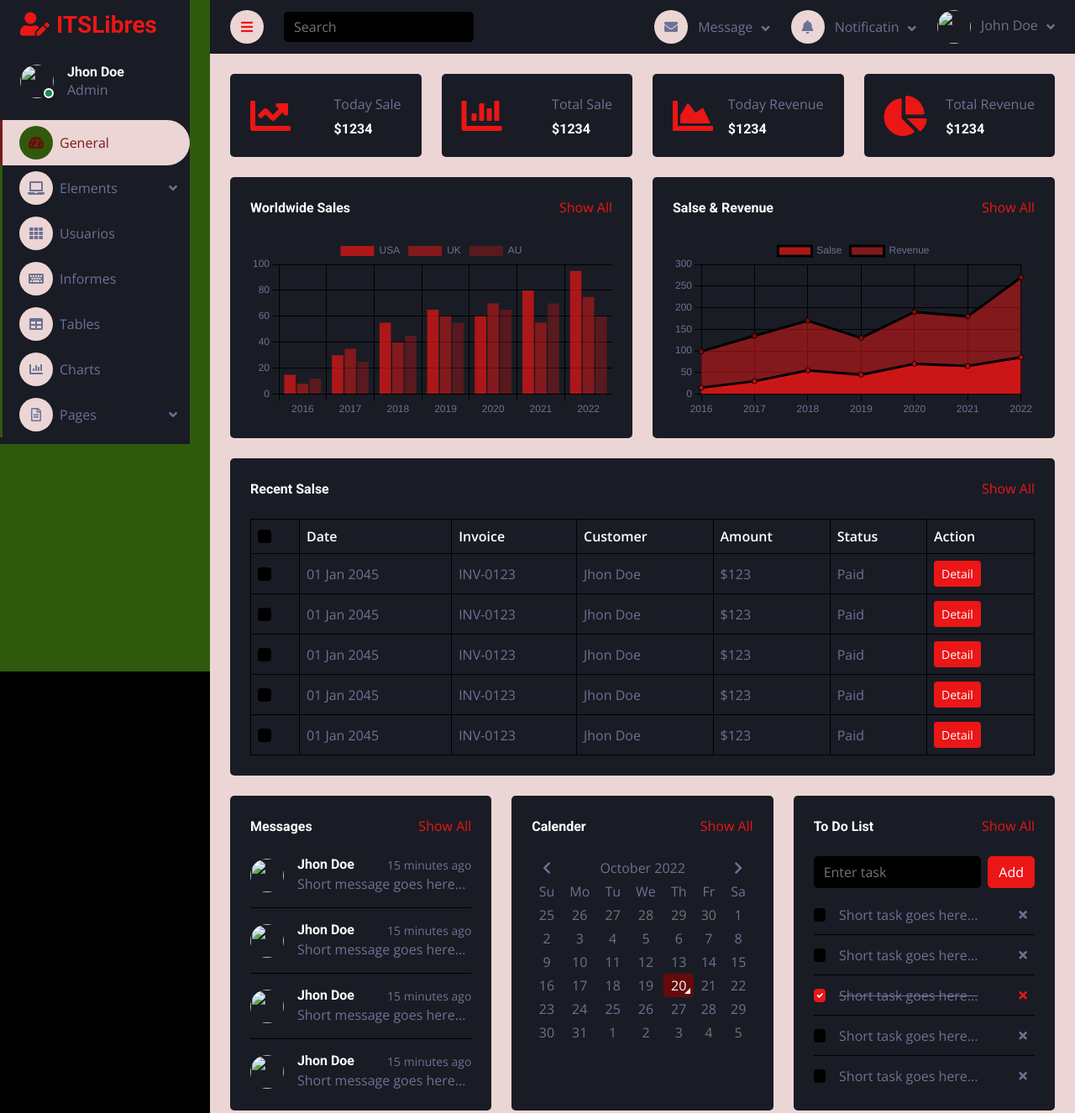
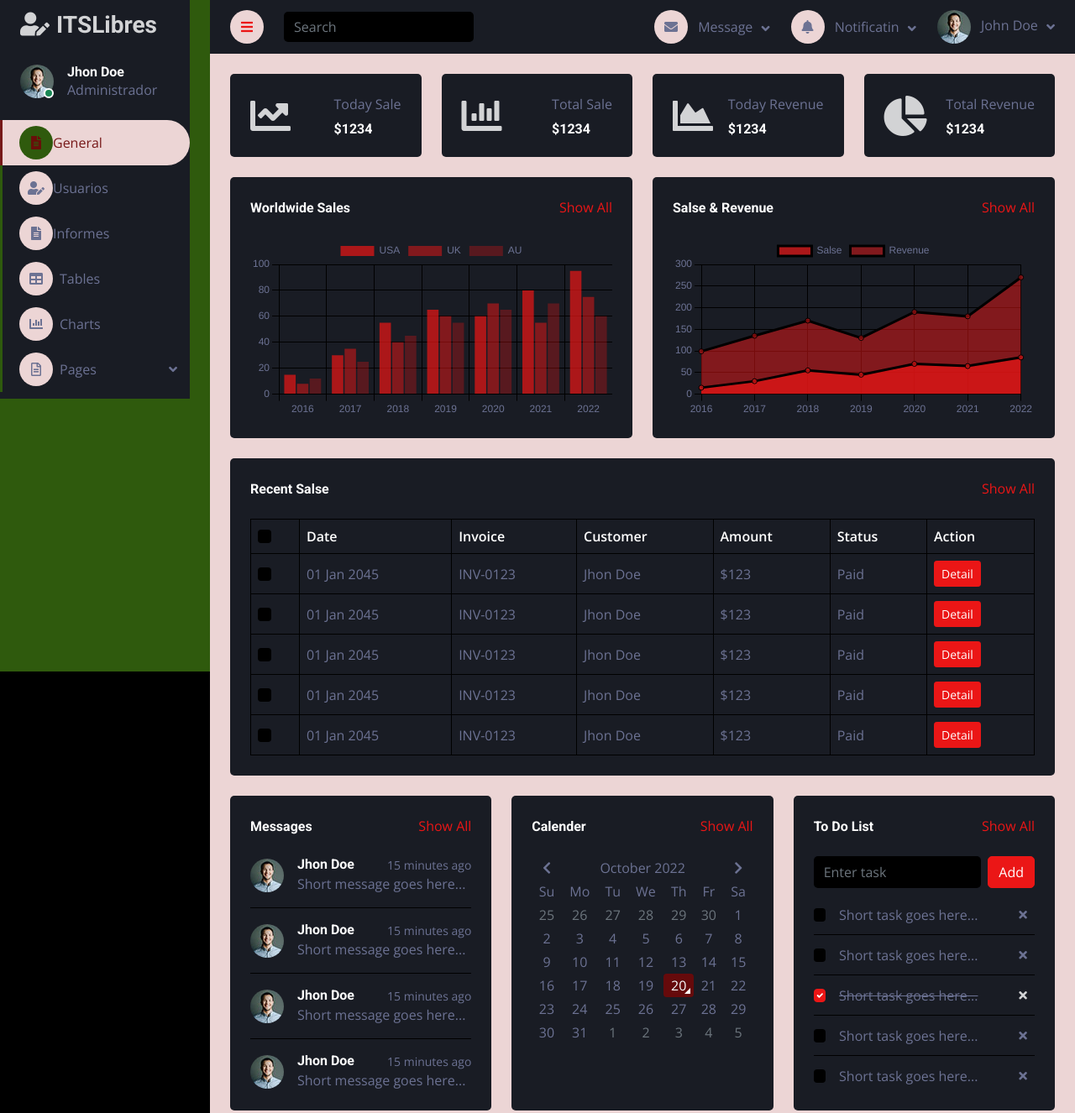
Before and after one commit to Sorea14/darkpan-1.0.0, a plain HTML site: page pages/index.html in a window 1280 px wide. Shown: the top 1326 px of the page at 84% size. Drawn offline with nearby package versions, Linux system fonts and the light colour scheme.

Commit message:
index
Cambio de colores y cambio en el texto del menu.

```diff
--- a/pages/index.html
+++ b/pages/index.html
@@ -50,26 +50,18 @@
                 </a>
                 <div class="d-flex align-items-center ms-4 mb-4">
                     <div class="position-relative">
-                        <img class="rounded-circle" src="img/user.jpg" alt="" style="width: 40px; height: 40px;">
+                        <img class="rounded-circle" src="../img/user.jpg" alt="" style="width: 40px; height: 40px;">
                         <div class="bg-success rounded-circle border border-2 border-white position-absolute end-0 bottom-0 p-1"></div>
                     </div>
                     <div class="ms-3">
                         <h6 class="mb-0">Jhon Doe</h6>
-                        <span>Admin</span>
+                        <span>Administrador</span>
                     </div>
                 </div>
                 <div class="navbar-nav w-100">
-                    <a href="index.html" class="nav-item nav-link active"><i class="fa fa-tachometer-alt me-2"></i>General</a>
-                    <div class="nav-item dropdown">
-                        <a href="#" class="nav-link dropdown-toggle" data-bs-toggle="dropdown"><i class="fa fa-laptop me-2"></i>Elements</a>
-                        <div class="dropdown-menu bg-transparent border-0">
-                            <a href="button.html" class="dropdown-item">Buttons</a>
-                            <a href="typography.html" class="dropdown-item">Typography</a>
-                            <a href="element.html" class="dropdown-item">Other Elements</a>
-                        </div>
-                    </div>
-                    <a href="widget.html" class="nav-item nav-link"><i class="fa fa-th me-2"></i>Usuarios</a>
-                    <a href="form.html" class="nav-item nav-link"><i class="fa fa-keyboard me-2"></i>Informes</a>
+                    <a href="index.html" class="nav-item nav-link active"><i class="fa fa-file-alt"></i>General</a>
+                    <a href="widget.html" class="nav-item nav-link"><i class="fa fa-user-edit"></i>Usuarios</a>
+                    <a href="form.html" class="nav-item nav-link"><i class="fa fa-file-alt"></i>Informes</a>
                     <a href="table.html" class="nav-item nav-link"><i class="fa fa-table me-2"></i>Tables</a>
                     <a href="chart.html" class="nav-item nav-link"><i class="fa fa-chart-bar me-2"></i>Charts</a>
                     <div class="nav-item dropdown">
@@ -109,7 +101,7 @@
                         <div class="dropdown-menu dropdown-menu-end bg-secondary border-0 rounded-0 rounded-bottom m-0">
                             <a href="#" class="dropdown-item">
                                 <div class="d-flex align-items-center">
-                                    <img class="rounded-circle" src="img/user.jpg" alt="" style="width: 40px; height: 40px;">
+                                    <img class="rounded-circle" src="../img/user.jpg" alt="" style="width: 40px; height: 40px;">
                                     <div class="ms-2">
                                         <h6 class="fw-normal mb-0">Jhon send you a message</h6>
                                         <small>15 minutes ago</small>
@@ -119,7 +111,7 @@
                             <hr class="dropdown-divider">
                             <a href="#" class="dropdown-item">
                                 <div class="d-flex align-items-center">
-                                    <img class="rounded-circle" src="img/user.jpg" alt="" style="width: 40px; height: 40px;">
+                                    <img class="rounded-circle" src="../img/user.jpg" alt="" style="width: 40px; height: 40px;">
                                     <div class="ms-2">
                                         <h6 class="fw-normal mb-0">Jhon send you a message</h6>
                                         <small>15 minutes ago</small>
@@ -129,7 +121,7 @@
                             <hr class="dropdown-divider">
                             <a href="#" class="dropdown-item">
                                 <div class="d-flex align-items-center">
-                                    <img class="rounded-circle" src="img/user.jpg" alt="" style="width: 40px; height: 40px;">
+                                    <img class="rounded-circle" src="../img/user.jpg" alt="" style="width: 40px; height: 40px;">
                                     <div class="ms-2">
                                         <h6 class="fw-normal mb-0">Jhon send you a message</h6>
                                         <small>15 minutes ago</small>
@@ -166,7 +158,7 @@
                     </div>
                     <div class="nav-item dropdown">
                         <a href="#" class="nav-link dropdown-toggle" data-bs-toggle="dropdown">
-                            <img class="rounded-circle me-lg-2" src="img/user.jpg" alt="" style="width: 40px; height: 40px;">
+                            <img class="rounded-circle me-lg-2" src="../img/user.jpg" alt="" style="width: 40px; height: 40px;">
                             <span class="d-none d-lg-inline-flex">John Doe</span>
                         </a>
                         <div class="dropdown-menu dropdown-menu-end bg-secondary border-0 rounded-0 rounded-bottom m-0">
@@ -334,7 +326,7 @@
                                 <a href="">Show All</a>
                             </div>
                             <div class="d-flex align-items-center border-bottom py-3">
-                                <img class="rounded-circle flex-shrink-0" src="img/user.jpg" alt="" style="width: 40px; height: 40px;">
+                                <img class="rounded-circle flex-shrink-0" src="../img/user.jpg" alt="" style="width: 40px; height: 40px;">
                                 <div class="w-100 ms-3">
                                     <div class="d-flex w-100 justify-content-between">
                                         <h6 class="mb-0">Jhon Doe</h6>
@@ -344,7 +336,7 @@
                                 </div>
                             </div>
                             <div class="d-flex align-items-center border-bottom py-3">
-                                <img class="rounded-circle flex-shrink-0" src="img/user.jpg" alt="" style="width: 40px; height: 40px;">
+                                <img class="rounded-circle flex-shrink-0" src="../img/user.jpg" alt="" style="width: 40px; height: 40px;">
                                 <div class="w-100 ms-3">
                                     <div class="d-flex w-100 justify-content-between">
                                         <h6 class="mb-0">Jhon Doe</h6>
@@ -354,7 +346,7 @@
                                 </div>
                             </div>
                             <div class="d-flex align-items-center border-bottom py-3">
-                                <img class="rounded-circle flex-shrink-0" src="img/user.jpg" alt="" style="width: 40px; height: 40px;">
+                                <img class="rounded-circle flex-shrink-0" src="../img/user.jpg" alt="" style="width: 40px; height: 40px;">
                                 <div class="w-100 ms-3">
                                     <div class="d-flex w-100 justify-content-between">
                                         <h6 class="mb-0">Jhon Doe</h6>
@@ -364,7 +356,7 @@
                                 </div>
                             </div>
                             <div class="d-flex align-items-center pt-3">
-                                <img class="rounded-circle flex-shrink-0" src="img/user.jpg" alt="" style="width: 40px; height: 40px;">
+                                <img class="rounded-circle flex-shrink-0" src="../img/user.jpg" alt="" style="width: 40px; height: 40px;">
                                 <div class="w-100 ms-3">
                                     <div class="d-flex w-100 justify-content-between">
                                         <h6 class="mb-0">Jhon Doe</h6>
```
Also changed, not shown: css/bootstrap.min.css.
